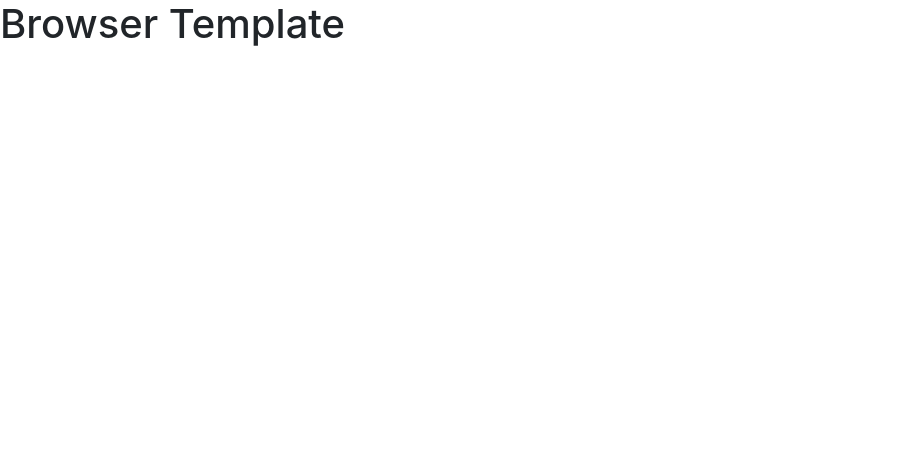
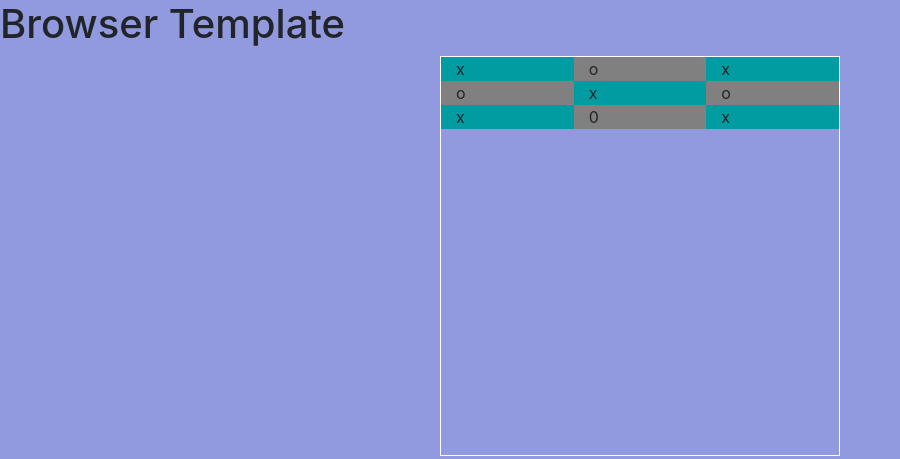
Before and after one commit to MaxxKowalik/tic-tac-toe-maxx, a website built with webpack: page index.html in a window 1280 px wide. Shown: the whole page, without its empty margins (0-900 px from the left). Built offline with nearby package versions, Linux system fonts and the light colour scheme.

Commit message:
Start set up of game board in html

```diff
--- a/assets/scripts/app.js
+++ b/assets/scripts/app.js
@@ -1,4 +1,6 @@
 'use strict'
+// Developers should store JavaScript files here
+// In general, only application initialization goes in this file.
 
 // use require with a reference to bundle the file and use it in this file
 // const example = require('./example')
--- a/assets/scripts/config.js
+++ b/assets/scripts/config.js
@@ -1,5 +1,6 @@
 'use strict'
-
+// Developers should set `apiUrls.production` and `apiUrls.development` here
+// use this as basis for api urls
 let apiUrl
 const apiUrls = {
   production: '<replace-with-heroku-url>',
--- a/assets/styles/index.scss
+++ b/assets/styles/index.scss
@@ -1 +1,44 @@
 @import '~bootstrap/scss/bootstrap';
+// store styles here
+//
+$background-color: #919ade;
+$font-color: #dfdfdf;
+$white: #fff;
+$grey: rgb(128, 128, 128);
+$teal: rgb(0, 156, 161);
+$black: #000;
+
+body {
+  background-color: $background-color;
+}
+// nav-bar {
+//   border: 1px $black;
+// }
+.container {
+  // margin: 200px auto;
+  border: 1px solid $white;
+  height: 400px;
+  margin: auto;
+  padding: auto;
+  width: 400px;
+}
+
+.box {
+  // align-items: center;
+  // border: 1px solid $white;
+  // color: $font-color;
+  // display: flex;
+  // // height: 200px;
+  // // width: 50px;
+  // justify-content: center;
+  // // padding: 100px;
+  // // margin: 100px;
+}
+
+.grey {
+  background-color: $grey;
+}
+
+.teal {
+  background-color: $teal;
+}
--- a/index.html
+++ b/index.html
@@ -13,5 +13,31 @@
     </head>
     <body>
       <h1>Browser Template</h1>
+
+
+      <div class= "container">
+        <div class="row article">
+
+      <div class="col-4 box teal">x</div>
+      <div class="col-4 box grey">o</div>
+      <div class="col-4 box teal">x</div>
+
+    </div>
+    <div class="row article">
+
+      <div class="col-4 box grey">o</div>
+      <div class="col-4 box teal">x</div>
+      <div class="col-4 box grey">o</div>
+
+    </div>
+    <div class="row article">
+
+      <div class="col-4 box teal">x</div>
+      <div class="col-4 box grey">0</div>
+      <div class="col-4 box teal">x</div>
+
+    </div>
+
+      </div>
     </body>
 </html>
```
Also changed, not shown: get-form-fields.md (+2 -0 lines), README.md.
